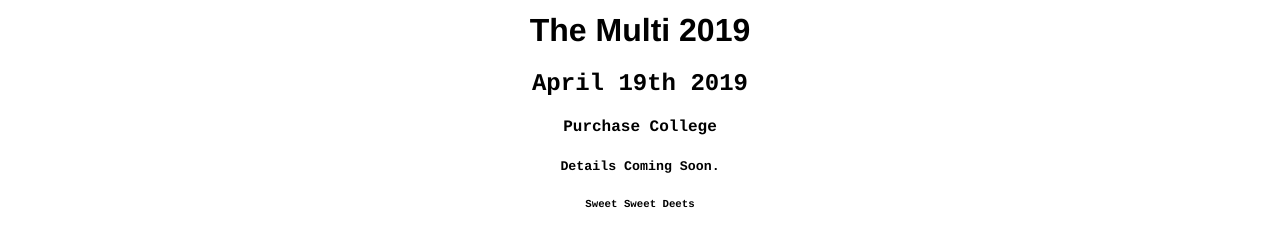
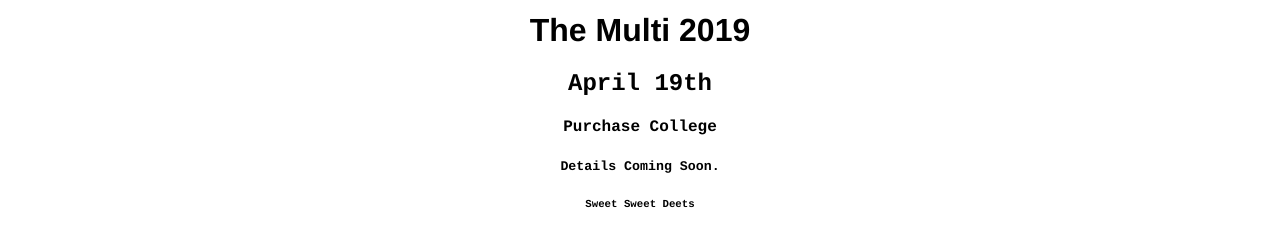
Before and after one commit to JohnBradfordSullivan/Multi2019Teaser, a plain HTML site: page index.html in a window 1280 px wide. Shown: the part 875-1110 px from the top of the page. Drawn offline with Linux system fonts and the light colour scheme.

Commit message:
Update index.html

```diff
--- a/index.html
+++ b/index.html
@@ -13,7 +13,7 @@
 
   <div align="center">
     <h1 style="font-family:helvetica;"> <strong>The Multi 2019</strong> </h1>
-    <h2 style="font-family:courier;"> April 19th 2019 </h2>
+    <h2 style="font-family:courier;"> April 19th </h2>
     <h4 style="font-family:courier;"> Purchase College </h4>
     <h5 style="font-family:courier;"> Details Coming Soon. </h5>
     <h6 style="font-family:courier;"> Sweet Sweet Deets </h6>
```
